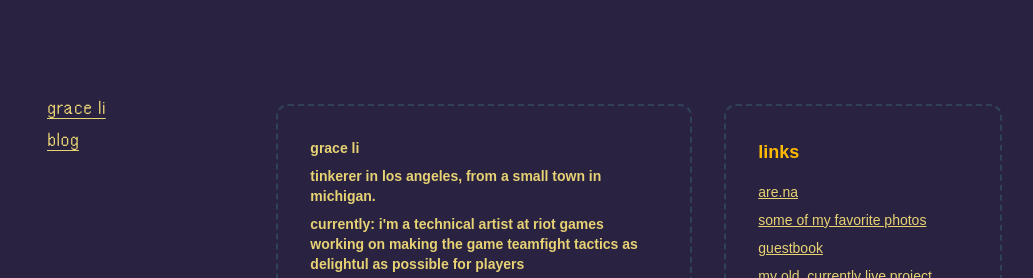
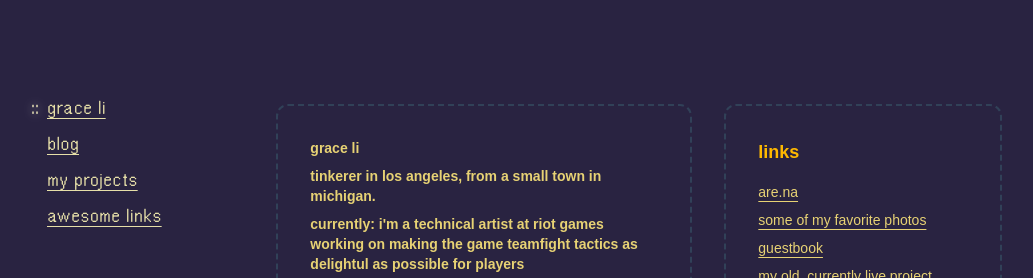
Before and after one commit to gracejli/gli-site, a Next.js app: page / in a window 1280 px wide. Shown: the top 278 px of the page, without its empty margins (1-1034 px from the left). Built offline with nearby package versions, Linux system fonts and the light colour scheme; no server answers; a web font is replaced by a local one.

Commit message:
added indication of which page I was on, adjusted hover effects for the links in the link section

```diff
--- a/app/page.tsx
+++ b/app/page.tsx
@@ -50,7 +50,6 @@ export default function App() {
              <p className="text-sm font-doto mt-2 text-slate-400">
                my bedroom over the years
              </p>
-             <ArenaCarousel channelSlug={"/gli/together-twos"}/>
           </div>
         </div>
 
@@ -60,10 +59,10 @@ export default function App() {
             <h2 className="text-lg font-bold font-doto mb-4 text-amber-400">links</h2>
             {/* Placeholder for your links */}
             <ul className="space-y-2 font-doto text-sm">
-              <li><a href="https://www.are.na/gli/index" className="hover:text-amber-300 underline">are.na</a></li>
-              <li><a href="https://www.instagram.com/gracejli/" className="hover:text-amber-300 underline">some of my favorite photos</a></li>
-              <li><a href="https://www.yourworldoftext.com/%7Egracejli/" className="hover:text-amber-300 underline">guestbook</a></li>
-              <li><a href="https://www.gracejli.com" className="hover:text-amber-300 underline">my old, currently live project website</a></li>
+              <li><a href="https://www.are.na/gli/index" className="underline underline-offset-4 transition-all duration-200 hover:text-white hover:drop-shadow-[0_0_6px_rgba(253,224,71,0.8)">are.na</a></li>
+              <li><a href="https://www.instagram.com/gracejli/" className="underline underline-offset-4 transition-all duration-200 hover:text-white hover:drop-shadow-[0_0_6px_rgba(253,224,71,0.8)">some of my favorite photos</a></li>
+              <li><a href="https://www.yourworldoftext.com/%7Egracejli/" className="underline underline-offset-4 transition-all duration-200 hover:text-white hover:drop-shadow-[0_0_6px_rgba(253,224,71,0.8)">guestbook</a></li>
+              <li><a href="https://www.gracejli.com" className="underline underline-offset-4 transition-all duration-200 hover:text-white hover:drop-shadow-[0_0_6px_rgba(253,224,71,0.8)">my old, currently live project website</a></li>
             </ul>
           </div>
         </div>
--- a/components/Nav.tsx
+++ b/components/Nav.tsx
@@ -1,31 +1,71 @@
+"use client"; // Required for client-side hooks like usePathname
+
 import Link from "next/link";
+import { usePathname } from "next/navigation";
 
-// NAVIGATION BAR/COMPONENT
+// Define your navigation items here
+const navItems = [
+  { name: "grace li", href: "/" }, // Assuming 'grace li' is your home link based on screen 2
+  { name: "blog", href: "/blog" },
+  { name: "my projects", href: "/projects" },
+  { name: "awesome links", href: "/links" },
+];
 
-export default function Nav() {
+export default function Navbar() {
+  const pathname = usePathname();
+
   return (
-    <nav className="flex flex-col gap-2">
-      <Link className="underline underline-offset-4 font-rasterGrotesk font-lg
-      transition-all duration-200 hover:text-white hover:drop-shadow-[0_0_6px_rgba(253,224,71,0.8)]" href="/">
-        grace li
-      </Link>
-      <Link className="underline underline-offset-4 font-rasterGrotesk
-      transition-all duration-200 hover:text-white hover:drop-shadow-[0_0_6px_rgba(253,224,71,0.8)]" href="/blog">
-        blog
-      </Link>
+    <nav className="flex flex-col gap-4 text-md font-rasterGrotesk">
+      <ul className="flex flex-col gap-3">
+        {navItems.map((item) => {
+          // Check if this link is currently active
+          const isActive = pathname === item.href;
+
+          return (
+            <li key={item.href} className="relative w-fit">
+              {isActive && (
+                <div className="absolute -left-4 top-1/2 -translate-y-1/2">
+                  <span className="text-[#fff9c4] drop-shadow-[0_0_5px_rgba(255,255,255,0.8)] text">
+                    ::
+                  </span>
+                </div>
+              )}
+              <Link
+                href={item.href}
+                className={`underline underline-offset-4 transition-all duration-200 hover:text-white hover:drop-shadow-[0_0_6px_rgba(253,224,71,0.8)
+                  ${
+                    isActive
+                      ? "text-[#e6dfa8] border-[#e6dfa8]" // Active colors
+                      : "text-[#e6dfa8] border-[#e6dfa8]" // Default colors (same as active in your design)
+                  }
+                `}
+              >
+                {item.name}
+              </Link>
+
+            </li>
+          );
+        })}
+      </ul>
     </nav>
   );
 }
-/*
 
-      <Link className="underline underline-offset-4 font-rasterGrotesk
-      transition-all duration-200 hover:text-white hover:drop-shadow-[0_0_6px_rgba(253,224,71,0.8)]" href="/projects">
-        my projects
-      </Link>
+// import Link from "next/link";
 
+// // NAVIGATION BAR/COMPONENT
 
-      <Link className="underline underline-offset-4 font-rasterGrotesk
-      transition-all duration-200 hover:text-white hover:drop-shadow-[0_0_6px_rgba(253,224,71,0.8)]" href="/links">
-        awesome links
-      </Link>
-*/
+// export default function Nav() {
+//   return (
+//     <nav className="flex flex-col gap-2">
+//       <Link className="underline underline-offset-4 font-rasterGrotesk font-lg
+//       transition-all duration-200 hover:text-white hover:drop-shadow-[0_0_6px_rgba(253,224,71,0.8)]" href="/">
+//         grace li
+//       </Link>
+//       <Link className="underline underline-offset-4 font-rasterGrotesk
+//       transition-all duration-200 hover:text-white hover:drop-shadow-[0_0_6px_rgba(253,224,71,0.8)]" href="/blog">
+//         blog
+//       </Link>
+//     </nav>
+//   );
+// }
```
